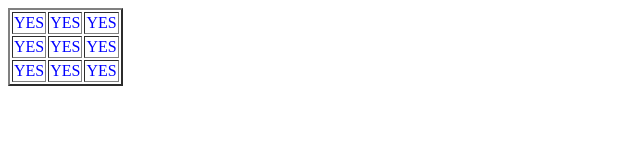
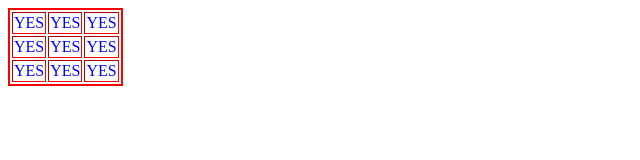
Before and after one commit to Aamer4ui/JavaScriptNew, a plain HTML site: page PDAC/TicTo.html in a window 1280 px wide. Shown: the whole page, without its empty margins (0-640 px from the left). Drawn offline with Linux system fonts and the light colour scheme.

Commit message:
styling the content

```diff
--- a/PDAC/TicTo.html
+++ b/PDAC/TicTo.html
@@ -7,32 +7,37 @@
     <title>Tic Toe</title>
 </head>
 <script>
-    function ticToe(me){
-        var Tic = document.getElementById(me);
+    function ticToe(id){
+        var Tic = document.getElementById(id);
     }
 </script>
+<style>
+    span{
+        color: blue;
+        font-size: 30x;
+    }
+    table{
+        border: double 2px red;
+    }
+    </style>
 <body>
 
-    <table border="2">
+    <table border="2" >
         <tr>
-            <td><span onclick="ticToe('11')" id="11" style="color: blue;">YES</span></td>
-            <td><span onclick="ticToe('12')" id="12" style="color: blue;">YES</span></td>
-            <td><span onclick="ticToe('13')" id="13" style="color: blue;">YES</span></td>
-
+            <td><span onclick="ticToe('11')" id="11"  >YES</span></td>
+            <td><span onclick="ticToe('12')" id="12" >YES</span></td>
+            <td><span onclick="ticToe('13')" id="13"  >YES</span></td>
         </tr>
         <tr>
-            <td><span onclick="ticToe('21')" id="21" style="color: blue;">YES</span></td>
-            <td><span onclick="ticToe('22')" id="22" style="color: blue;">YES</span></td>
-            <td><span onclick="ticToe('23')" id="23" style="color: blue;">YES</span></td>
-
+            <td><span onclick="ticToe('21')" id="21"   > YES</span></td>
+            <td><span onclick="ticToe('22')" id="22"  >YES</span></td>
+            <td><span onclick="ticToe('23')" id="23"  >YES</span></td>
         </tr>
         <tr>
-            <td><span onclick="ticToe('31')" id="31" style="color: blue;">YES</span></td>
-            <td><span onclick="ticToe('32')" id="32" style="color: blue;">YES</span></td>
-            <td><span onclick="ticToe('33')" id="33" style="color: blue;">YES</span></td>
-
+            <td><span onclick="ticToe('31')" id="31"  >YES</span></td>
+            <td><span onclick="ticToe('32')" id="32"  >YES</span></td>
+            <td><span onclick="ticToe('33')" id="33"  >YES</span></td>
         </tr>
-
     </table>
 
 </body>
```
